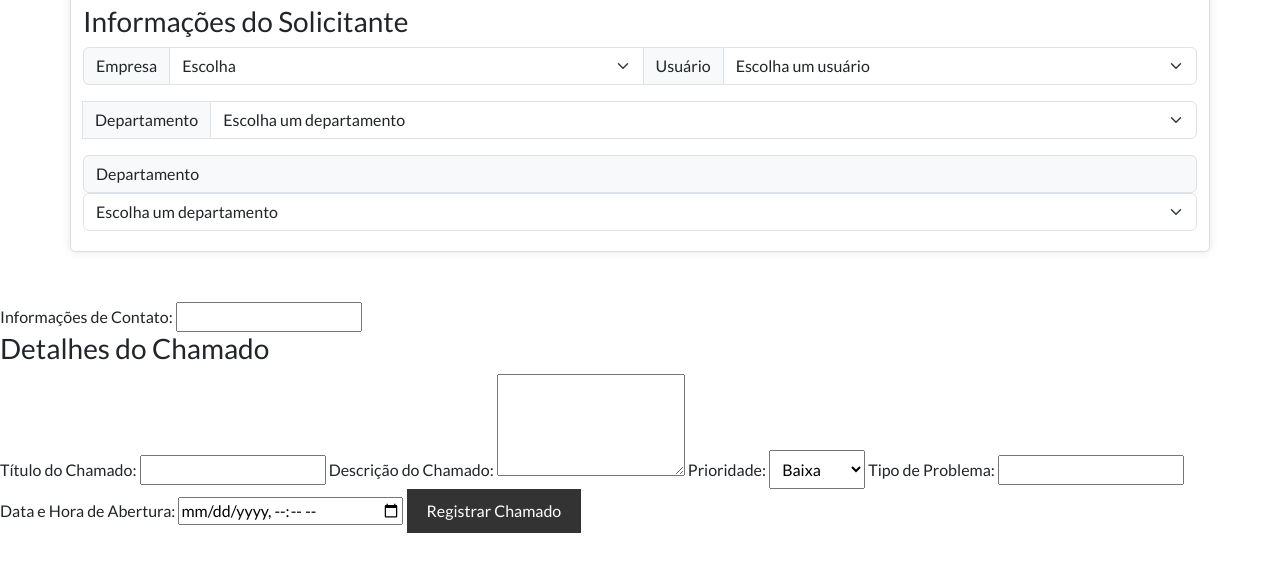
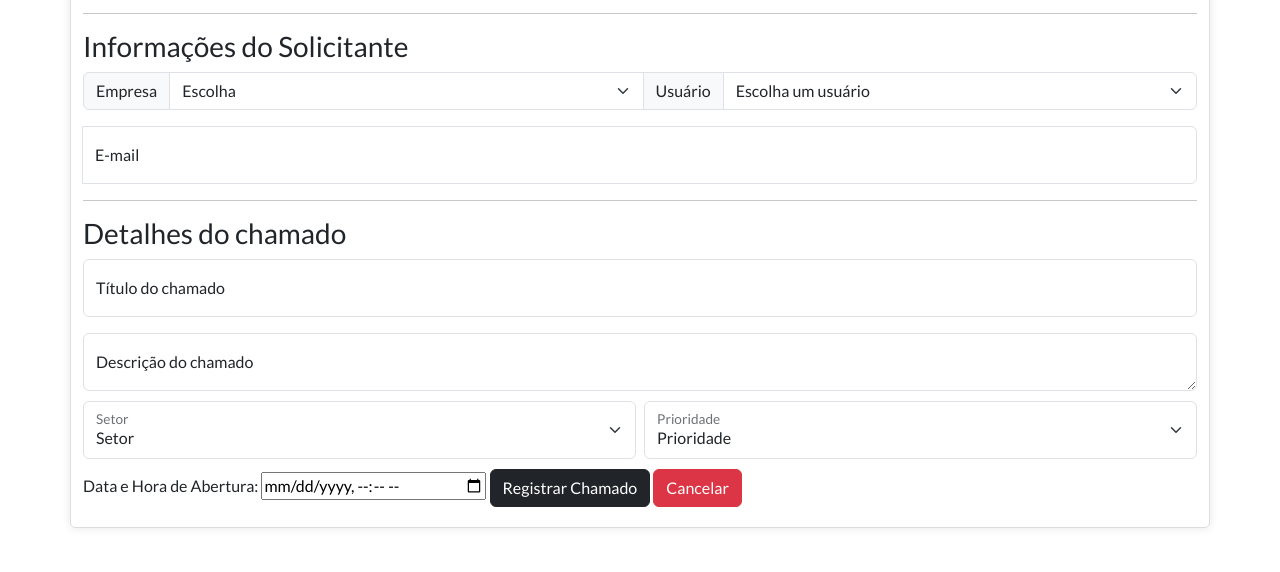
Before and after one commit to LuizAndreoletti/Gerente, a plain HTML site: page HTML/chamado.html in a window 1280 px wide. Shown: the part 132-704 px from the top of the page. Drawn offline with nearby package versions, Linux system fonts and the light colour scheme.

Commit message:
polimento do formulário

```diff
--- a/CSS/style.css
+++ b/CSS/style.css
@@ -60,3 +60,8 @@ header {
 .main {
   padding: 20px;
 }
+
+/*--------chamado-------*/
+#desc{
+  margin-bottom: 10px;
+}
--- a/HTML/chamado.html
+++ b/HTML/chamado.html
@@ -61,7 +61,7 @@
 
   <div class="container">
     <h2>Formulário de Registro de Chamados</h2>
-
+    <hr>
     <h3>Informações do Solicitante</h3>
       <div class="input-group mb-3">
         <div class="input-group mb-3">
@@ -83,56 +83,62 @@
 
 
 
-        <label class="input-group-text" for="inputGroupSelect01">Departamento</label>
-        <select class="form-select" id="selecao-depart">
-          <option selected>Escolha um departamento</option>
-          <option value="1">Suporte</option>
-          <option value="2">RH</option>
-          <option value="3">Gerência</option>
-        </select>
+
+
+        <div class="form-floating">
+          <input type="text" class="form-control" id="e-mail" placeholder="e-mail">
+          <label for="e-mail">E-mail</label>
+        </div>
 
       </div>
-
-      <label class="input-group-text" for="inputGroupSelect01">Departamento</label>
-      <select class="form-select" id="selecao-depart">
-        <option selected>Escolha um departamento</option>
-        <option value="1">Suporte</option>
-        <option value="2">RH</option>
-        <option value="3">Gerência</option>
-      </select>
-    </div>
-
-    <form id="chamado-form">
-
-      <label for="contato">Informações de Contato:</label>
-      <input type="email" id="contato" name="contato" required>
+      <hr>
+      <h3>Detalhes do chamado</h3>
+      <div class="input-group mb-3">
+        <div class="form-floating">
+          <input type="text" class="form-control" id="titulo" placeholder="Título do chamado">
+          <label for="titulo">Título do chamado</label>
+        </div>
+      </div>
 
 
-      <h3>Detalhes do Chamado</h3>
-      <label for="titulo">Título do Chamado:</label>
-      <input type="text" id="titulo" name="titulo" required>
+      <div class="form-floating" id="desc">
+        <textarea class="form-control" placeholder="Descreva o chamado" id="floatingTextarea" rows="5"></textarea>
+        <label for="floatingTextarea">Descrição do chamado</label>
+      </div>
 
-      <label for="descricao">Descrição do Chamado:</label>
-      <textarea id="descricao" name="descricao" rows="4" required></textarea>
-
-      <label for="prioridade">Prioridade:</label>
-      <select id="prioridade" name="prioridade">
-        <option value="baixa">Baixa</option>
-        <option value="media">Média</option>
-        <option value="alta">Alta</option>
-        <option value="urgente">Urgente</option>
-      </select>
-
-      <label for="tipo">Tipo de Problema:</label>
-      <input type="text" id="tipo" name="tipo">
+      <div class="row g-2" id="desc">
+        <div class="col-md">
+          <div class="form-floating">
+            <select class="form-select" id="floatingSelectGrid">
+              <option selected>Setor</option>
+              <option value="1">TI</option>
+              <option value="2">RH</option>
+              <option value="3">Suporte</option>
+            </select>
+            <label for="floatingSelectGrid">Setor</label>
+          </div>
+        </div>
+        <div class="col-md">
+          <div class="form-floating">
+            <select class="form-select" id="floatingSelectGrid">
+              <option selected>Prioridade</option>
+              <option value="1">Baixa</option>
+              <option value="2">Média</option>
+              <option value="3">Alta</option>
+            </select>
+            <label for="floatingSelectGrid">Prioridade</label>
+          </div>
+        </div>
+      </div>
 
       <label for="data-abertura">Data e Hora de Abertura:</label>
       <input type="datetime-local" id="data-abertura" name="data-abertura" required>
 
-      <!-- Continuar com os outros campos -->
+      <button type="submit" class="btn btn-dark">Registrar Chamado</button>
+      <a class="btn btn-danger" href="./lista.html" role="button">Cancelar</a>
+    </div>
 
-      <button type="submit">Registrar Chamado</button>
-    </form>
+
   </div>
   <script src="https://cdn.jsdelivr.net/npm/bootstrap@5.3.1/dist/js/bootstrap.bundle.min.js"
     integrity="sha384-HwwvtgBNo3bZJJLYd8oVXjrBZt8cqVSpeBNS5n7C8IVInixGAoxmnlMuBnhbgrkm"
```
